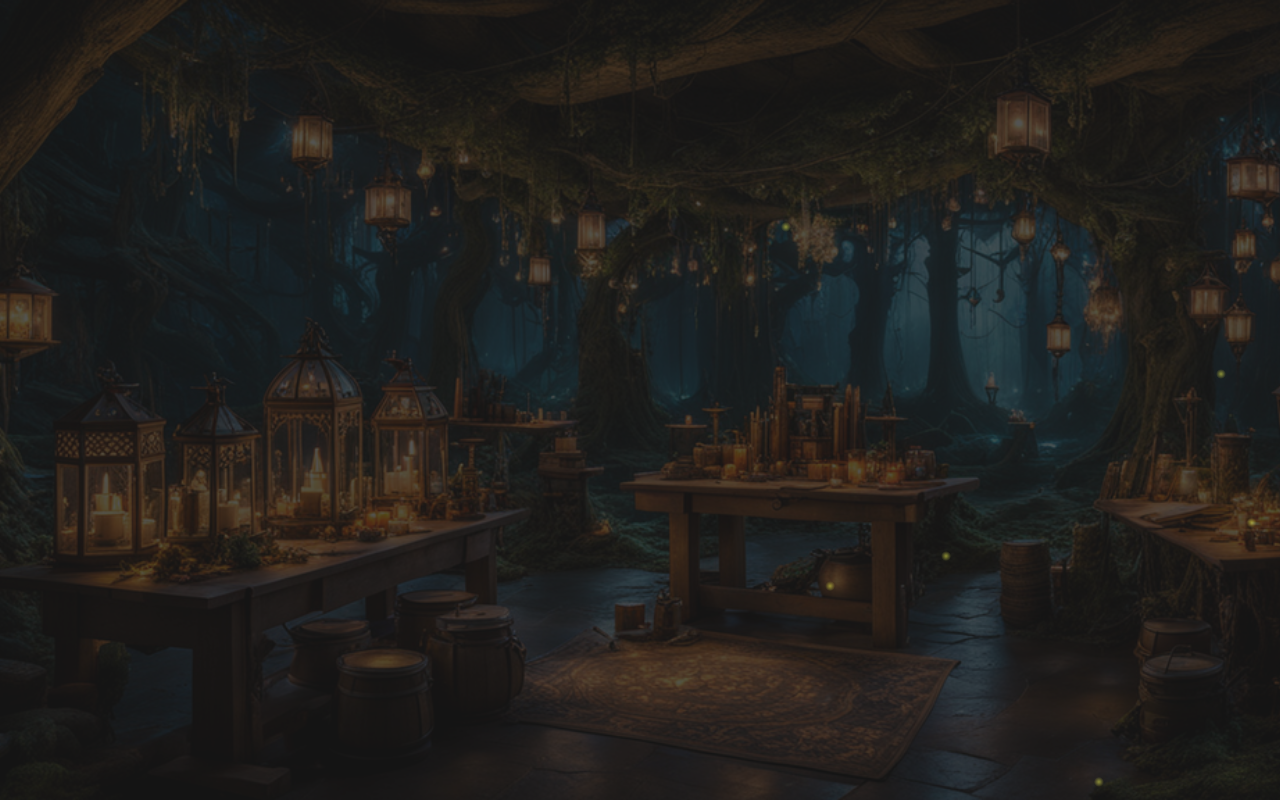
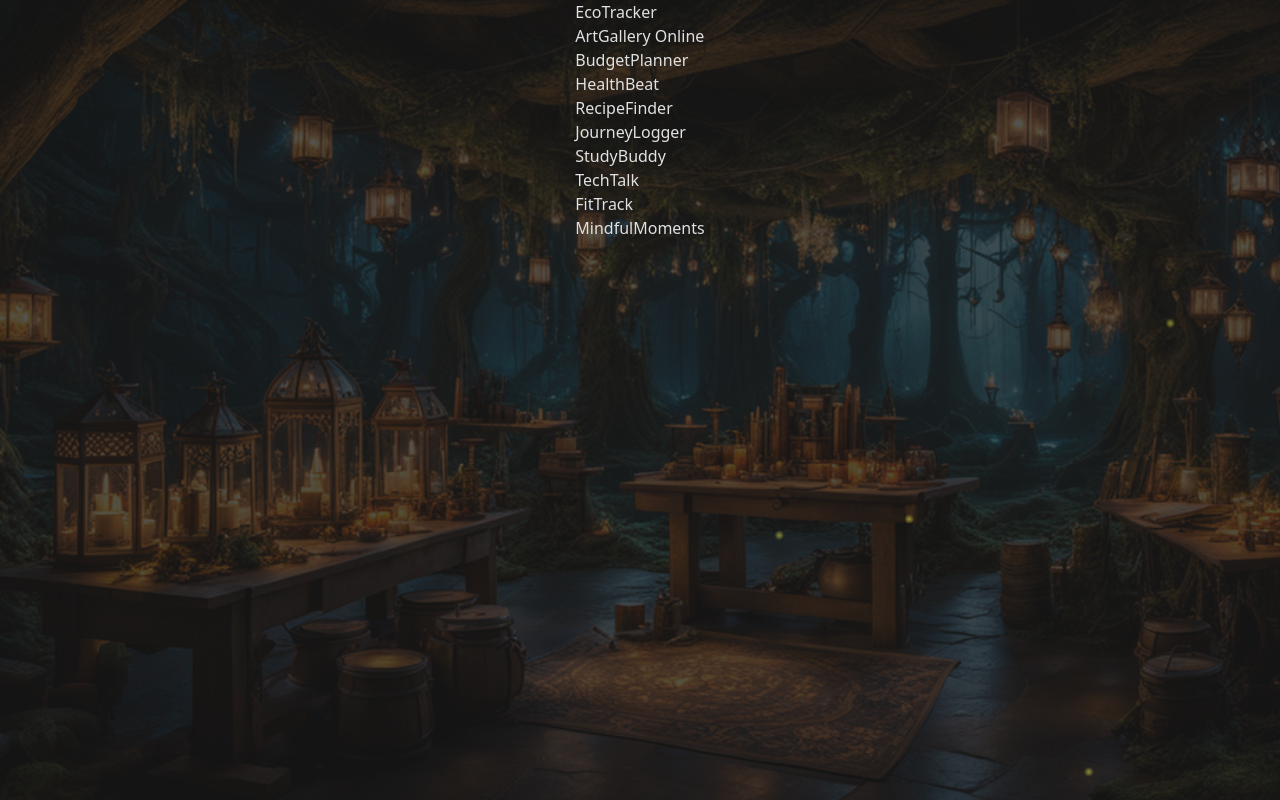
Before and after one commit to akash-panthri/3d_frontend_portfolio, a Next.js app: page /projects in a window 1280 px wide. Built offline with nearby package versions, Linux system fonts and the light colour scheme.

Commit message:
got data rendered

```diff
--- a/src/app/projects/page.js
+++ b/src/app/projects/page.js
@@ -1,5 +1,7 @@
 import Image from "next/image";
 import bg from "../../../public/background/projects-background.png";
+import ProjectList from "@/components/projects";
+import { projectsData } from "../data";
 
 
 export default function Home() {
@@ -11,7 +13,7 @@ export default function Home() {
         alt="background-image"
         className="-z-50 w-full h-full object-cover object-center opacity-25"
       />
-
+      <ProjectList projects={projectsData} />
     </main>
   );
 }
--- a/src/components/projects/index.jsx
+++ b/src/components/projects/index.jsx
@@ -0,0 +1,13 @@
+import React from 'react'
+
+function ProjectList({projects}) {
+  return (
+    <div>
+    {projects.map((project, index) => {
+        return <div className="" key={index}>{project.name}</div>;
+      })}
+    </div>
+  )
+}
+
+export default ProjectList
```
